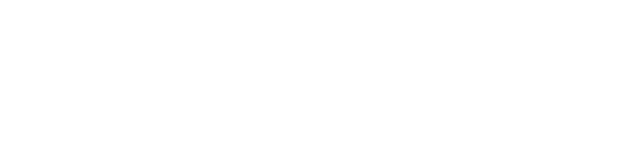
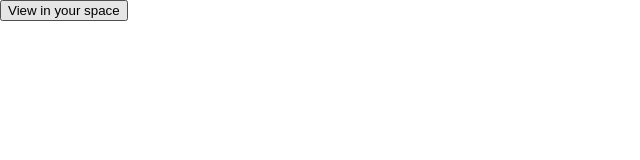
Before and after one commit to yvital/model-viewer, a plain HTML site: page index.html in a window 1280 px wide. Shown: the whole page, without its empty margins (0-640 px from the left). Drawn offline with Linux system fonts and the light colour scheme; some packages are replaced by stand-ins of ours; a script that the page names is missing.

Commit message:
add button

```diff
--- a/index.html
+++ b/index.html
@@ -7,5 +7,9 @@
         alt="Cube"
         src="AnimatedCube.gltf" shadow-intensity="1" camera-controls touch-action="pan-y">
     </model-viewer>
+
+     <button slot="ar-button" id="ar-button">
+        View in your space
+    </button>
 </body>
 </html>
```
